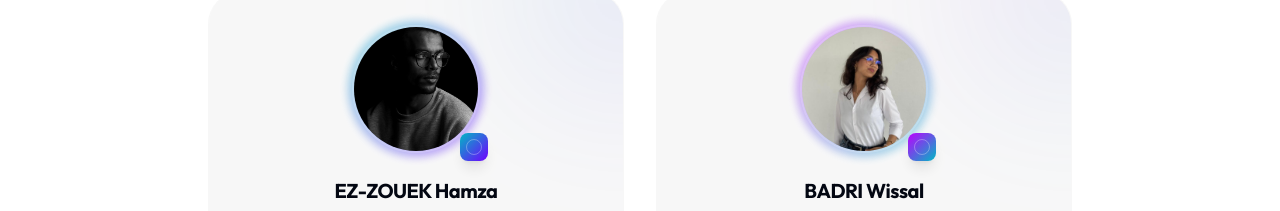
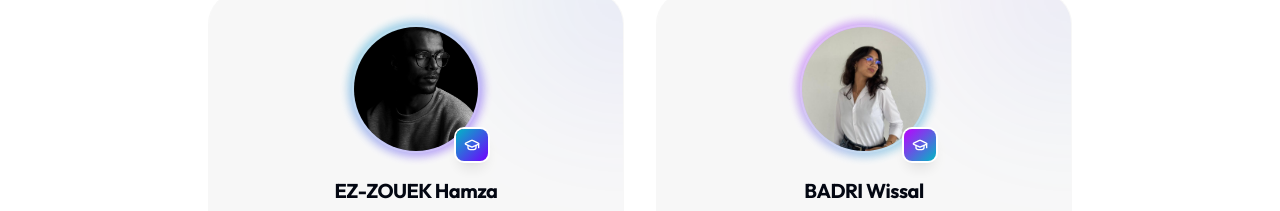
Before and after one commit to HAMZAZAWAK17/W-H__agency, a React (Vite) app: page / in a window 1280 px wide. Shown: the part 1500-1711 px from the top of the page. Built offline with nearby package versions, Linux system fonts and the light colour scheme.

Commit message:
feat: create About section component featuring agency bio, code snippet visualization, and founder profiles

```diff
--- a/src/components/sections/About.tsx
+++ b/src/components/sections/About.tsx
@@ -1,5 +1,5 @@
 import { motion } from "framer-motion";
-import { Instagram, Linkedin } from "lucide-react";
+import { Instagram, Linkedin, GraduationCap } from "lucide-react";
 import profileImg from "../../assets/profile.jpg";
 import wissalImg from "../../assets/image.png";
 
@@ -190,9 +190,9 @@ export function About() {
                     />
                   </div>
 
-                  {/* Badge */}
-                  <div className={`absolute -bottom-2 -right-2 p-1.5 rounded-lg bg-gradient-to-br ${f.gradient} shadow-lg`}>
-                    <div className="h-4 w-4 rounded-full bg-background/20 border border-white/30" />
+                  {/* Graduation Badge */}
+                  <div className={`absolute -bottom-2 -right-2 p-2 rounded-lg bg-gradient-to-br ${f.gradient} shadow-lg ring-2 ring-background`}>
+                    <GraduationCap className="h-4 w-4 text-white" />
                   </div>
                 </div>
 
```
